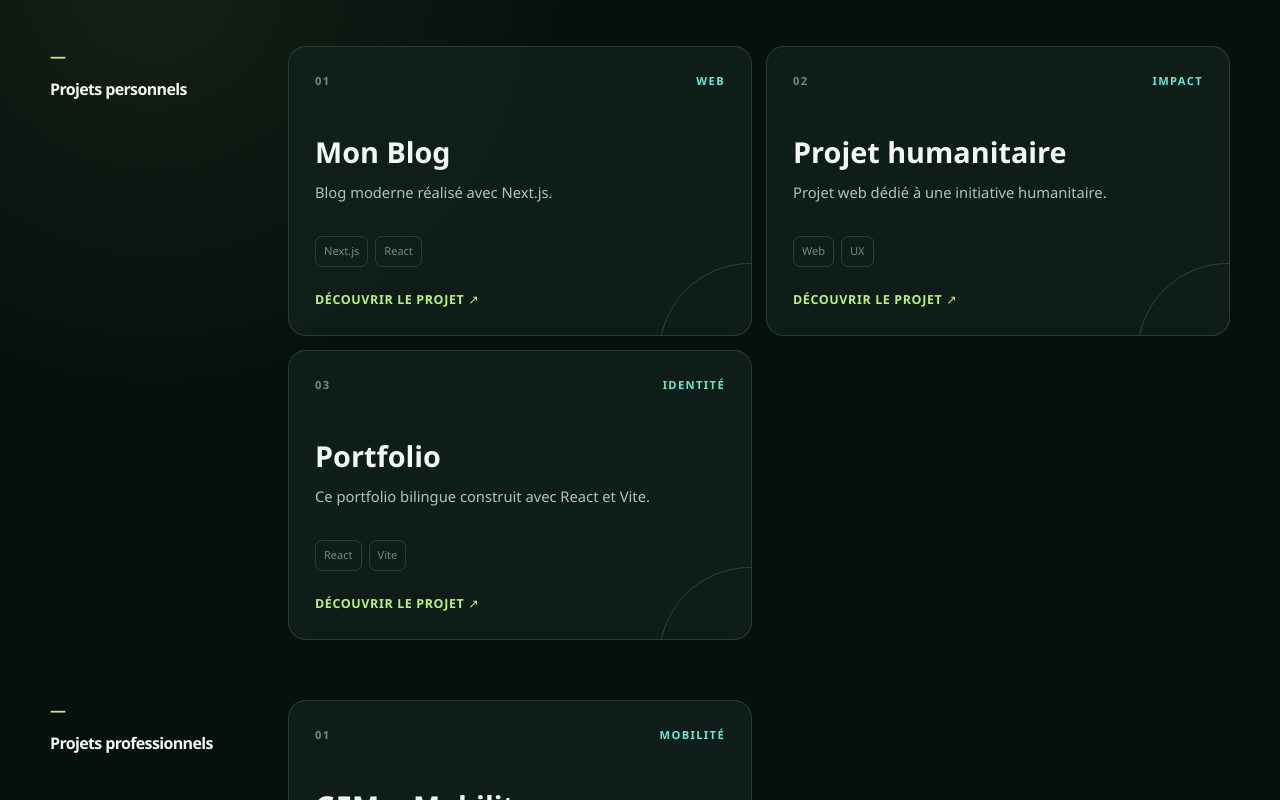
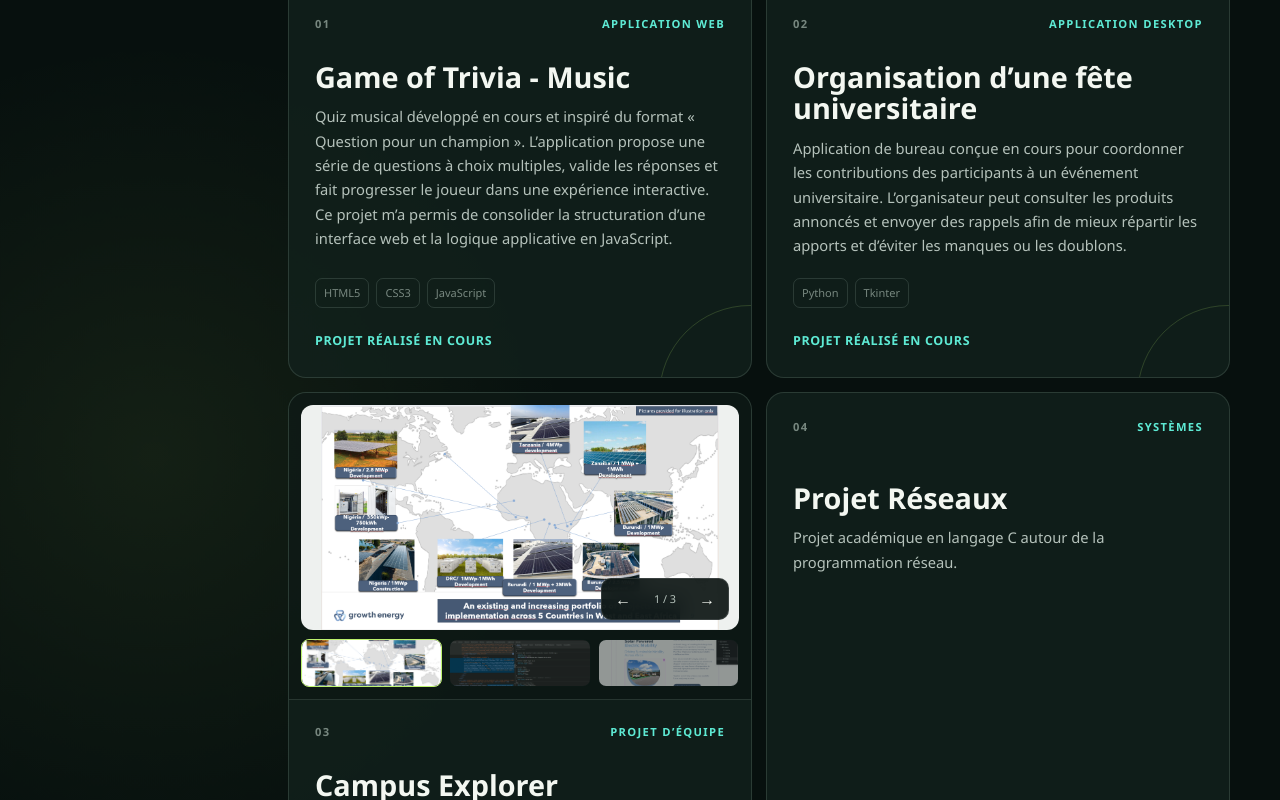
Before and after one commit to Rich9153/Portefolio, a React (Vite) app: page /projects in a window 1280 px wide. Shown: the part 720-1520 px from the top of the page. Built offline with nearby package versions, Linux system fonts and the light colour scheme.

Commit message:
Restaure les galeries des projets de cours

```diff
--- a/src/contexts/LanguageContext.jsx
+++ b/src/contexts/LanguageContext.jsx
@@ -145,6 +145,14 @@ export const LanguageProvider = ({ children }) => {
         title: 'Mes Projets',
         subtitle: 'Découvrez mes réalisations académiques, personnelles et professionnelles',
         openProject: 'Découvrir le projet',
+        courseProject: 'Projet réalisé en cours',
+        gallery: {
+          image: 'aperçu',
+          gallery: 'Galerie du projet',
+          previousImage: 'Afficher l’image précédente',
+          nextImage: 'Afficher l’image suivante',
+          showImage: 'Afficher l’image'
+        },
         categories: {
           academic: 'Projets académiques',
           personal: 'Projets personnels',
@@ -152,6 +160,27 @@ export const LanguageProvider = ({ children }) => {
         },
         items: {
           academic: [
+            {
+              title: 'Game of Trivia - Music',
+              description: 'Quiz musical développé en cours et inspiré du format « Question pour un champion ». L’application propose une série de questions à choix multiples, valide les réponses et fait progresser le joueur dans une expérience interactive. Ce projet m’a permis de consolider la structuration d’une interface web et la logique applicative en JavaScript.',
+              kind: 'Application web',
+              technologies: ['HTML5', 'CSS3', 'JavaScript'],
+              images: ['/images/trivia-1.png', '/images/trivia-2.png', '/images/trivia-3.png']
+            },
+            {
+              title: 'Organisation d’une fête universitaire',
+              description: 'Application de bureau conçue en cours pour coordonner les contributions des participants à un événement universitaire. L’organisateur peut consulter les produits annoncés et envoyer des rappels afin de mieux répartir les apports et d’éviter les manques ou les doublons.',
+              kind: 'Application desktop',
+              technologies: ['Python', 'Tkinter'],
+              images: ['/images/fete-1.png', '/images/fete-2.png', '/images/fete-3.png']
+            },
+            {
+              title: 'Campus Explorer',
+              description: 'Jeu collaboratif développé par une équipe de cinq étudiants pour faire découvrir le campus sous la forme d’une chasse aux lieux. Les joueurs identifient les endroits photographiés à partir d’indices, tandis que la plateforme permet aussi de proposer de nouveaux lieux et de se connecter avec les identifiants universitaires.',
+              kind: 'Projet d’équipe',
+              technologies: ['HTML5', 'CSS3', 'JavaScript', 'PHP', 'MariaDB', 'Bootstrap'],
+              images: ['/images/campus-1.png', '/images/campus-2.png', '/images/campus-3.png']
+            },
             {
               title: 'Projet Réseaux',
               url: 'https://github.com/Rich9153/Projet_Reseaux',
@@ -372,6 +401,14 @@ export const LanguageProvider = ({ children }) => {
         title: 'My Projects',
         subtitle: 'Discover my academic, personal and professional achievements',
         openProject: 'View project',
+        courseProject: 'Course project',
+        gallery: {
+          image: 'preview',
+          gallery: 'Project gallery',
+          previousImage: 'Show previous image',
+          nextImage: 'Show next image',
+          showImage: 'Show image'
+        },
         categories: {
           academic: 'Academic projects',
           personal: 'Personal projects',
@@ -379,6 +416,27 @@ export const LanguageProvider = ({ children }) => {
         },
         items: {
           academic: [
+            {
+              title: 'Game of Trivia - Music',
+              description: 'A music quiz developed as coursework and inspired by the “Question pour un champion” format. The application presents a sequence of multiple-choice questions, validates answers and guides the player through an interactive experience. This project strengthened my understanding of web interface structure and application logic in JavaScript.',
+              kind: 'Web application',
+              technologies: ['HTML5', 'CSS3', 'JavaScript'],
+              images: ['/images/trivia-1.png', '/images/trivia-2.png', '/images/trivia-3.png']
+            },
+            {
+              title: 'University Party Planner',
+              description: 'A desktop application designed as coursework to coordinate participant contributions to a university event. The organiser can review the products that people plan to bring and send reminders to improve distribution while avoiding shortages and duplicates.',
+              kind: 'Desktop application',
+              technologies: ['Python', 'Tkinter'],
+              images: ['/images/fete-1.png', '/images/fete-2.png', '/images/fete-3.png']
+            },
+            {
+              title: 'Campus Explorer',
+              description: 'A collaborative game built by a five-student team to help people discover the campus through a location hunt. Players identify photographed places from clues, while the platform also supports new location suggestions and sign-in with university credentials.',
+              kind: 'Team project',
+              technologies: ['HTML5', 'CSS3', 'JavaScript', 'PHP', 'MariaDB', 'Bootstrap'],
+              images: ['/images/campus-1.png', '/images/campus-2.png', '/images/campus-3.png']
+            },
             {
               title: 'Network Programming Project',
               url: 'https://github.com/Rich9153/Projet_Reseaux',
--- a/src/pages/Projects.css
+++ b/src/pages/Projects.css
@@ -6,15 +6,28 @@
 .category-title { color: var(--text-primary); font-size: 1rem; line-height: 1.3; }
 .category-title::before { content: '—'; display: block; margin-bottom: 12px; color: var(--accent-primary); }
 .project-links-grid { display: grid; grid-template-columns: repeat(2,minmax(0,1fr)); gap: 14px; }
-.project-link-card { position: relative; min-height: 290px; display: flex; flex-direction: column; padding: 26px; border: 1px solid var(--border); border-radius: var(--radius-md); background: var(--surface); color: inherit; text-decoration: none; overflow: hidden; transition: transform .25s ease, border-color .25s ease, background .25s ease; }
+.project-link-card { position: relative; min-height: 290px; display: flex; flex-direction: column; padding: 26px; border: 1px solid var(--border); border-radius: var(--radius-md); background: var(--surface); color: inherit; overflow: hidden; transition: transform .25s ease, border-color .25s ease, background .25s ease; }
 .project-link-card::after { content: ''; position: absolute; width: 180px; height: 180px; right: -90px; bottom: -110px; border: 1px solid rgba(189,242,111,.18); border-radius: 50%; }
 .project-link-card:hover { transform: translateY(-5px); border-color: var(--border-strong); background: var(--surface-strong); }
 .project-card-top { display: flex; justify-content: space-between; gap: 12px; margin-bottom: 46px; color: var(--text-muted); font-size: .7rem; font-weight: 800; letter-spacing: .12em; text-transform: uppercase; }
+.has-images .project-card-top { margin-top: 24px; margin-bottom: 28px; }
+.project-gallery { margin: -26px -26px 0; padding: 12px 12px 0; border-bottom: 1px solid var(--border); background: rgba(0,0,0,.2); }
+.project-image-stage { position: relative; height: 225px; overflow: hidden; border-radius: 12px; background: #eef1ef; }
+.project-image-stage > img { width: 100%; height: 100%; object-fit: contain; }
+.gallery-navigation { position: absolute; right: 10px; bottom: 10px; display: flex; align-items: center; gap: 8px; padding: 5px; border: 1px solid rgba(255,255,255,.12); border-radius: 10px; background: rgba(7,16,14,.9); backdrop-filter: blur(10px); }
+.gallery-navigation button { width: 32px; height: 30px; padding: 0; border-radius: 7px; color: var(--text-primary); background: transparent; }
+.gallery-navigation button:hover { border-color: var(--accent-primary); background: rgba(189,242,111,.1); }
+.gallery-navigation span { min-width: 36px; color: var(--text-secondary); font-size: .68rem; text-align: center; }
+.project-thumbnails { display: grid; grid-template-columns: repeat(3, 1fr); gap: 7px; padding: 9px 0 12px; }
+.project-thumbnails button { height: 48px; padding: 0; overflow: hidden; border: 1px solid transparent; border-radius: 8px; background: var(--bg-secondary); opacity: .58; }
+.project-thumbnails button.active { border-color: var(--accent-primary); opacity: 1; }
+.project-thumbnails img { width: 100%; height: 100%; object-fit: cover; }
 .project-kind { color: var(--accent-secondary); }
 .project-link-title { margin-bottom: 12px; color: var(--text-primary); font-size: clamp(1.35rem,2.5vw,1.8rem); line-height: 1.1; }
 .project-link-description { flex: 1; color: var(--text-secondary); font-size: .92rem; line-height: 1.65; }
 .project-technologies { display: flex; flex-wrap: wrap; gap: 7px; margin-top: 20px; }
 .project-technologies span { padding: 6px 8px; border: 1px solid var(--border); border-radius: 7px; color: var(--text-muted); font-size: .69rem; }
-.project-link-arrow { margin-top: 24px; color: var(--accent-primary); font-size: .78rem; font-weight: 800; letter-spacing: .05em; text-transform: uppercase; }
+.project-link-arrow { align-self: flex-start; margin-top: 24px; color: var(--accent-primary); font-size: .78rem; font-weight: 800; letter-spacing: .05em; text-decoration: none; text-transform: uppercase; }
+.project-course-label { color: var(--accent-secondary); }
 @media (max-width: 900px) { .project-category-section { grid-template-columns: 1fr; } .project-links-grid { grid-template-columns: 1fr; } }
-@media (max-width: 560px) { .projects { padding-top: 54px; } .project-link-card { min-height: 270px; } }
+@media (max-width: 560px) { .projects { padding-top: 54px; } .project-link-card { min-height: 270px; } .project-image-stage { height: 190px; } }
--- a/src/pages/Projects.jsx
+++ b/src/pages/Projects.jsx
@@ -1,6 +1,57 @@
+import { useState } from 'react';
 import { useLanguage } from '../contexts/LanguageContext';
 import { useScrollAnimationMultiple } from '../hooks/useScrollAnimation';
 import './Projects.css';
+
+function ProjectGallery({ project, labels }) {
+  const [activeImage, setActiveImage] = useState(0);
+  const images = project.images || [];
+
+  if (images.length === 0) return null;
+
+  const showPrevious = () => {
+    setActiveImage((current) => (current - 1 + images.length) % images.length);
+  };
+
+  const showNext = () => {
+    setActiveImage((current) => (current + 1) % images.length);
+  };
+
+  return (
+    <div className="project-gallery">
+      <div className="project-image-stage">
+        <img
+          src={images[activeImage]}
+          alt={`${project.title} - ${labels.image} ${activeImage + 1}`}
+          loading="lazy"
+        />
+        {images.length > 1 && (
+          <div className="gallery-navigation">
+            <button type="button" onClick={showPrevious} aria-label={labels.previousImage}>←</button>
+            <span>{activeImage + 1} / {images.length}</span>
+            <button type="button" onClick={showNext} aria-label={labels.nextImage}>→</button>
+          </div>
+        )}
+      </div>
+      {images.length > 1 && (
+        <div className="project-thumbnails" role="group" aria-label={labels.gallery}>
+          {images.map((image, imageIndex) => (
+            <button
+              type="button"
+              key={image}
+              className={imageIndex === activeImage ? 'active' : ''}
+              onClick={() => setActiveImage(imageIndex)}
+              aria-label={`${labels.showImage} ${imageIndex + 1}`}
+              aria-pressed={imageIndex === activeImage}
+            >
+              <img src={image} alt="" loading="lazy" />
+            </button>
+          ))}
+        </div>
+      )}
+    </div>
+  );
+}
 
 function Projects() {
   const { t } = useLanguage();
@@ -26,19 +77,23 @@ function Projects() {
               <h2 className="category-title">{categoryNames[category]}</h2>
               <div className="project-links-grid">
                 {projectLinks[category].map((project, index) => (
-                  <a
-                    key={index}
-                    href={project.url}
-                    target="_blank"
-                    rel="noopener noreferrer"
-                    className={`project-link-card scroll-animate scroll-delay-${index + 1}`}
+                  <article
+                    key={project.title}
+                    className={`project-link-card ${project.images?.length ? 'has-images' : ''} scroll-animate scroll-delay-${(index % 5) + 1}`}
                   >
+                    <ProjectGallery project={project} labels={t.projects.gallery} />
                     <div className="project-card-top"><span className="project-number">0{index + 1}</span><span className="project-kind">{project.kind}</span></div>
                     <h3 className="project-link-title">{project.title}</h3>
                     <p className="project-link-description">{project.description}</p>
                     <div className="project-technologies">{project.technologies?.map((technology) => <span key={technology}>{technology}</span>)}</div>
-                    <span className="project-link-arrow">{t.projects.openProject} ↗</span>
-                  </a>
+                    {project.url ? (
+                      <a href={project.url} target="_blank" rel="noopener noreferrer" className="project-link-arrow">
+                        {t.projects.openProject} ↗
+                      </a>
+                    ) : (
+                      <span className="project-link-arrow project-course-label">{t.projects.courseProject}</span>
+                    )}
+                  </article>
                 ))}
               </div>
             </div>
```
